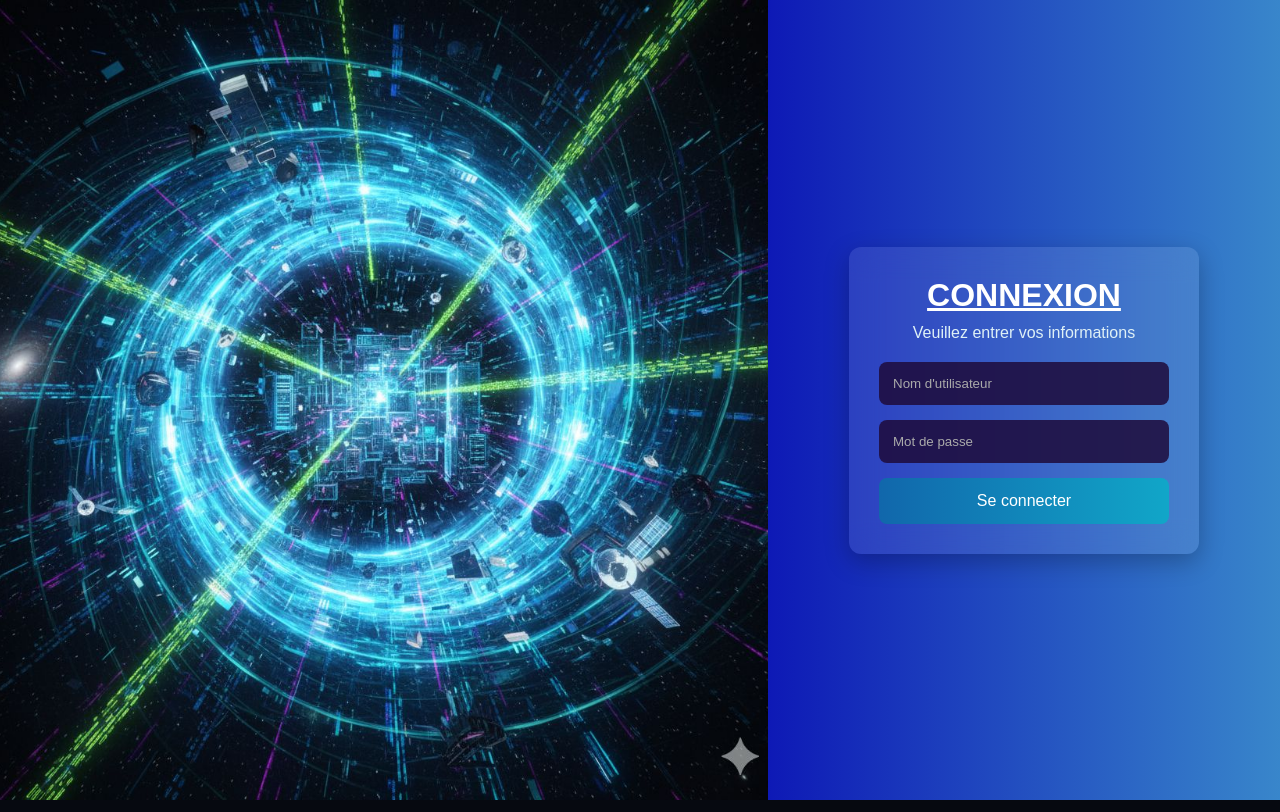
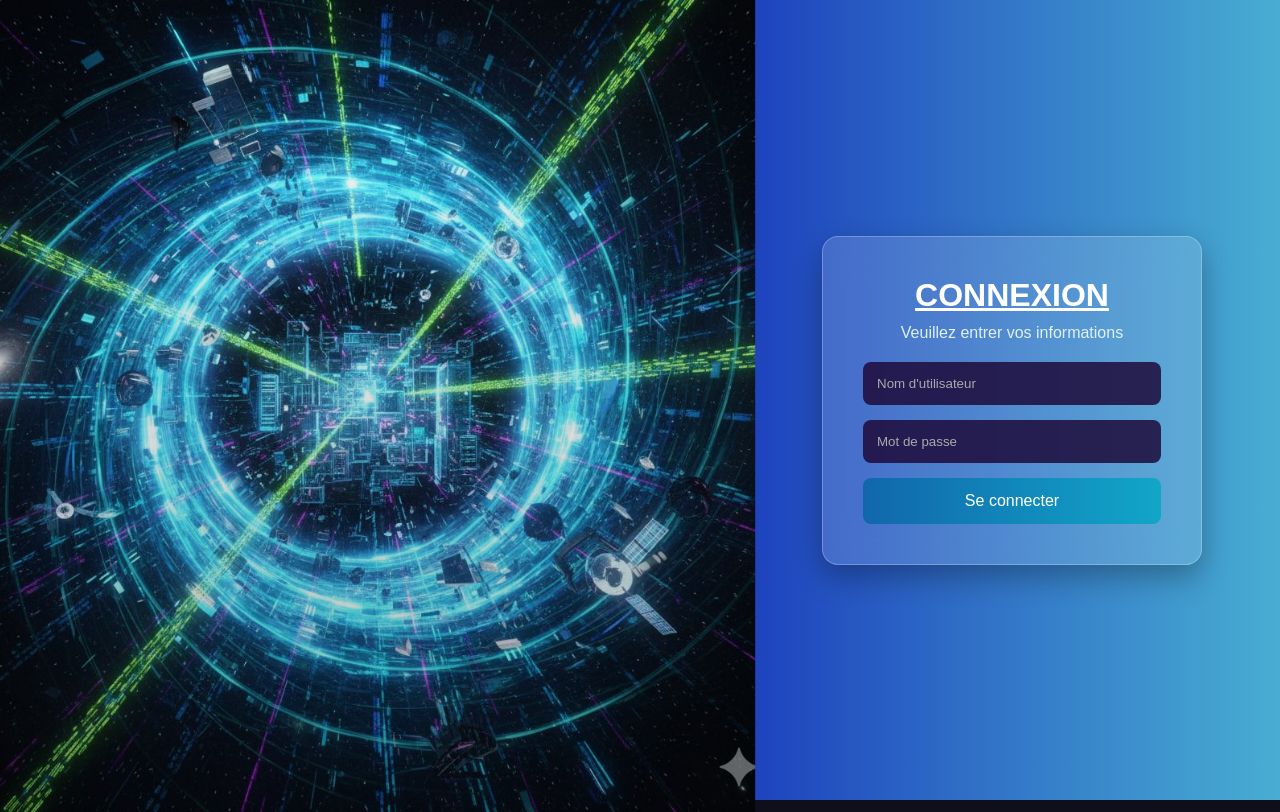
Before and after one commit to ousmane-dieye/siteSignature, a PHP site: page /connexionMameDut2/interfaceConnexion.html in a window 1280 px wide. Run offline with PHP 8.4, Linux system fonts and the light colour scheme.

Commit message:
connexion outsider

```diff
--- a/connexionMameDut2/interfaceConnexion.css
+++ b/connexionMameDut2/interfaceConnexion.css
@@ -11,6 +11,7 @@ body {
   display: flex;
   justify-content: center;
   align-items: center;
+  background: #0f0f1c;
 }
 
 /* Layout */
@@ -20,24 +21,36 @@ body {
   height: 100vh;
 }
 
-/* Partie gauche avec image SANS voile sombre */
+/* Partie gauche avec image + parallax léger */
 .left {
   flex: 0.6;
   background: url('tof2.jpg') no-repeat center center/cover;
   position: relative;
+  transition: transform 0.5s ease;
+}
+
+.left:hover {
+  transform: scale(1.03);
+}
+
+.left::before {
+  content: '';
+  position: absolute;
+  inset: 0;
+  background: linear-gradient(to top, rgba(0,0,0,0.25), rgba(0,0,0,0));
 }
 
 .overlay {
   position: absolute;
   bottom: 50px;
   left: 40px;
-  color: #d61717;
+  color: #dff1f6;
   z-index: 1;
 }
 
 .overlay h1 {
-  font-size: 2rem;
-  font-weight: bold;
+  font-size: 2.5rem;
+  font-weight: 700;
 }
 
 .overlay span {
@@ -49,22 +62,30 @@ body {
   flex: 0.4;
   background: linear-gradient(270deg, #60eade, #0a10b4);
   background-size: 200% 200%;
-  animation: gradientShift 8s ease infinite;
+  animation: gradientShift 10s ease infinite;
   display: flex;
   justify-content: center;
   align-items: center;
   color: white;
+  padding: 20px;
 }
 
-/* Formulaire */
+/* Formulaire glassmorphism */
 .form-box {
-  width: 350px;
-  padding: 30px;
+  width: 100%;
+  max-width: 380px;
+  padding: 40px;
+  border-radius: 16px;
+  background: rgba(255,255,255,0.15);
+  backdrop-filter: blur(20px);
+  border: 1px solid rgba(255,255,255,0.25);
+  box-shadow: 0 12px 30px rgba(0,0,0,0.3);
   text-align: center;
-  border-radius: 12px;
-  background: rgba(255, 255, 255, 0.1); /* effet glassmorphism */
-  backdrop-filter: blur(15px);
-  box-shadow: 0 8px 25px rgba(0, 0, 0, 0.25);
+  transition: transform 0.3s ease;
+}
+
+.form-box:hover {
+  transform: translateY(-5px);
 }
 
 .form-box h2 {
@@ -99,7 +120,8 @@ body {
 
 .input-box input:focus {
   background: rgba(30, 11, 58, 1);
-  box-shadow: 0 0 8px #33c5d8;
+  box-shadow: 0 0 12px #33c5d8;
+  transform: scale(1.02);
 }
 
 /* Bouton animé */
@@ -114,14 +136,27 @@ body {
   color: white;
   font-size: 1rem;
   cursor: pointer;
-  transition: transform 0.3s;
+  transition: transform 0.3s, box-shadow 0.3s;
 }
 
 .btn:hover {
-  transform: translateY(-3px) scale(1.05);
+  transform: translateY(-2px) scale(1.05);
+  box-shadow: 0 8px 20px rgba(51, 197, 216, 0.6);
 }
 
-/* Animation gradient utilisée pour fond ET bouton */
+/* Micro-texte */
+.signup-text {
+  margin-top: 15px;
+  font-size: 0.9rem;
+  color: #dff1f6;
+}
+
+.signup-text span {
+  color: #33c5d8;
+  cursor: pointer;
+}
+
+/* Animation gradient */
 @keyframes gradientShift {
   0% { background-position: 0% 50%; }
   50% { background-position: 100% 50%; }
```
Also changed, not shown: connexionDut1/interfaceconnexion.css (+51 -16 lines).
